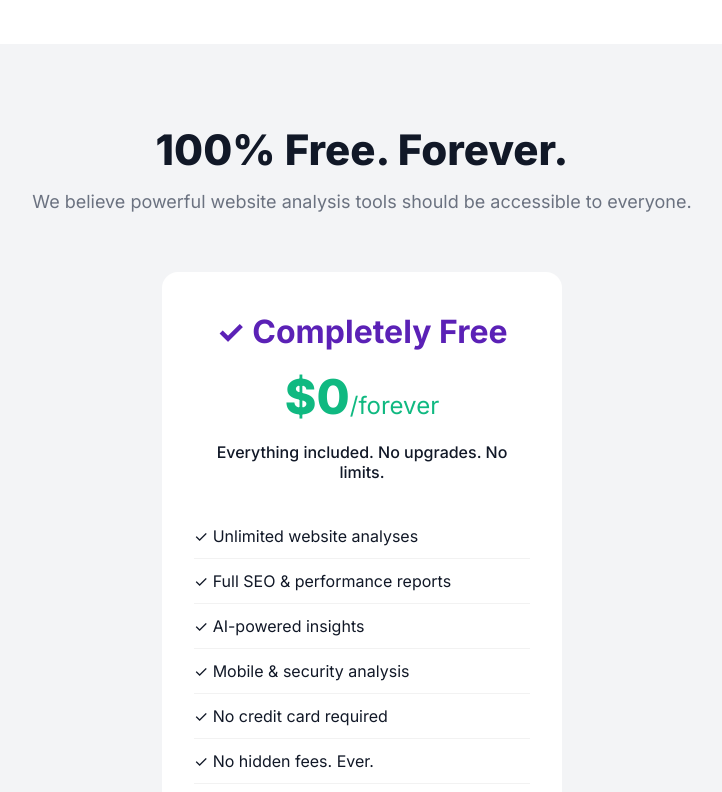
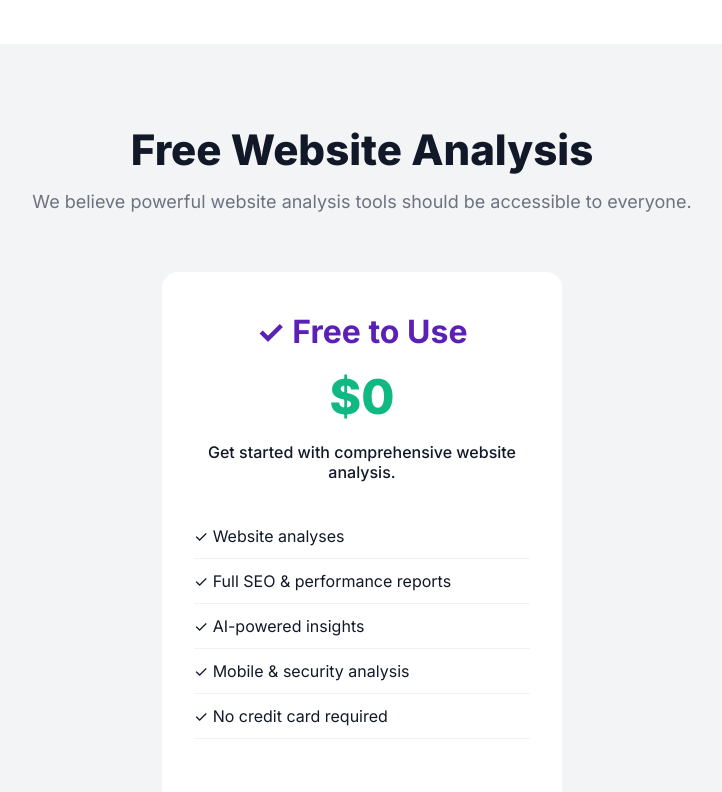
Before and after one commit to Sonnysunsunsun/website-analyzer, a website: page public/index.html in a window 1280 px wide. Shown: the part 1620-2412 px from the top of the page, without its empty margins (278-1000 px from the left). Drawn offline with Linux system fonts and the light colour scheme.

Commit message:
Update messaging - remove 'forever' and 'no hidden fees' commitments

```diff
--- a/public/index.html
+++ b/public/index.html
@@ -832,8 +832,8 @@
     <section class="hero">
         <div class="hero-container">
             <div class="hero-content">
-                <h1>Analyze Any Website in Seconds - 100% Free</h1>
-                <p>Get instant insights on SEO, performance, security, and mobile optimization with SiLift's AI-powered analysis engine. No credit card required. Unlimited analyses.</p>
+                <h1>Analyze Any Website in Seconds</h1>
+                <p>Get instant insights on SEO, performance, security, and mobile optimization with SiLift's AI-powered analysis engine. Free to use. No credit card required.</p>
 
                 <div class="trial-form">
                     <div class="trial-input-group" style="flex-direction: column; gap: 12px;">
@@ -962,22 +962,21 @@
     <section class="pricing" id="about">
         <div class="container">
             <div class="section-header">
-                <h2>100% Free. Forever.</h2>
+                <h2>Free Website Analysis</h2>
                 <p>We believe powerful website analysis tools should be accessible to everyone.</p>
             </div>
 
             <div class="pricing-grid">
                 <div class="pricing-card" style="max-width: 400px; margin: 0 auto;">
-                    <h3 style="color: var(--primary); font-size: 2rem;">✓ Completely Free</h3>
-                    <div class="price" style="font-size: 3rem; color: var(--success);">$0<span style="font-size: 1.5rem;">/forever</span></div>
-                    <p style="color: var(--dark); font-weight: 500; margin: 1rem 0;">Everything included. No upgrades. No limits.</p>
+                    <h3 style="color: var(--primary); font-size: 2rem;">✓ Free to Use</h3>
+                    <div class="price" style="font-size: 3rem; color: var(--success);">$0</div>
+                    <p style="color: var(--dark); font-weight: 500; margin: 1rem 0;">Get started with comprehensive website analysis.</p>
                     <ul class="pricing-features" style="text-align: left;">
-                        <li>✓ Unlimited website analyses</li>
+                        <li>✓ Website analyses</li>
                         <li>✓ Full SEO & performance reports</li>
                         <li>✓ AI-powered insights</li>
                         <li>✓ Mobile & security analysis</li>
                         <li>✓ No credit card required</li>
-                        <li>✓ No hidden fees. Ever.</li>
                     </ul>
                     <a href="/dashboard" class="btn btn-primary" style="width: 100%; margin-top: 1.5rem;">Start Analyzing Now</a>
                 </div>
```
Also changed, not shown: public/dashboard.html (+2 -2 lines).
